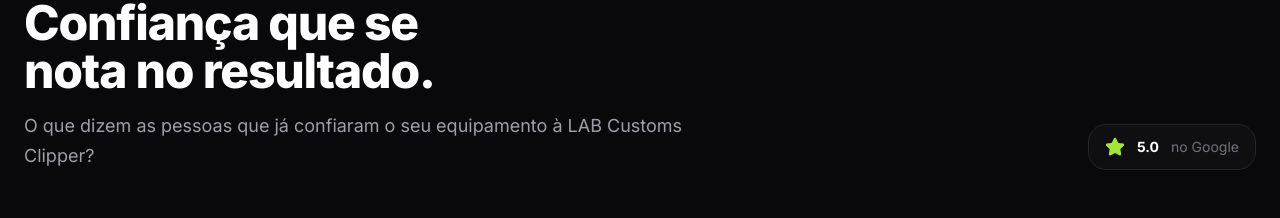
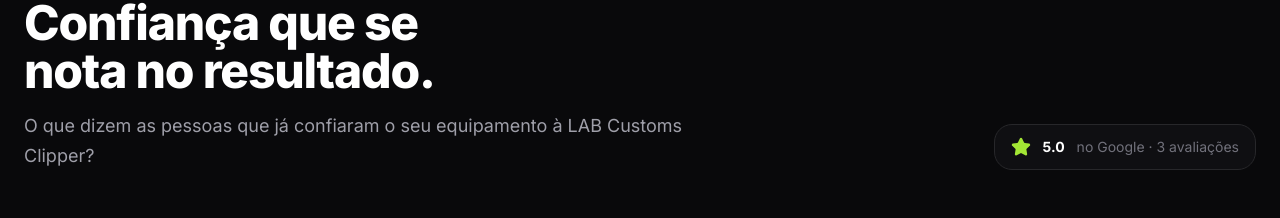
Before and after one commit to martimfm1/lab-customs-clipper, a Next.js app: page / in a window 1280 px wide. Shown: the part 5268-5486 px from the top of the page. Built offline with nearby package versions, Linux system fonts and the light colour scheme.

Commit message:
feat: calculate Google rating from reviews

```diff
--- a/components/google-reviews-section.tsx
+++ b/components/google-reviews-section.tsx
@@ -3,8 +3,6 @@
 import { motion } from "framer-motion";
 import { Star } from "lucide-react";
 import GoogleReviewCta from "@/components/google-review-cta";
-
-const googleRating = 5;
 
 const googleReviews = [
   {
@@ -26,6 +24,12 @@ const googleReviews = [
     text: null,
   },
 ] as const;
+
+const googleRating =
+  googleReviews.length > 0
+    ? googleReviews.reduce((total, review) => total + review.rating, 0) /
+      googleReviews.length
+    : 0;
 
 function ReviewStars({ rating }: { rating: number }) {
   return (
@@ -57,7 +61,7 @@ export default function GoogleReviewsSection() {
         >
           <div className="max-w-2xl">
             <div className="inline-flex items-center gap-2 rounded-full border border-[#a3e635]/20 bg-[#a3e635]/10 px-3 py-1 text-[11px] font-mono font-bold uppercase tracking-widest text-[#a3e635]">
-              <span className="h-1.5 w-1.5 rounded-full bg-[#a3e635] animate-pulse" />
+              <span className="h-1.5 w-1.5 animate-pulse rounded-full bg-[#a3e635]" />
               Opiniões verificadas
             </div>
             <h2 className="mt-5 text-balance text-4xl font-extrabold tracking-tight text-white sm:text-5xl">
@@ -77,7 +81,9 @@ export default function GoogleReviewsSection() {
             <span className="text-sm font-bold text-white">
               {googleRating.toFixed(1)}
             </span>
-            <span className="text-sm text-zinc-500">no Google</span>
+            <span className="text-sm text-zinc-500">
+              no Google · {googleReviews.length} avaliações
+            </span>
           </div>
         </motion.div>
 
```
